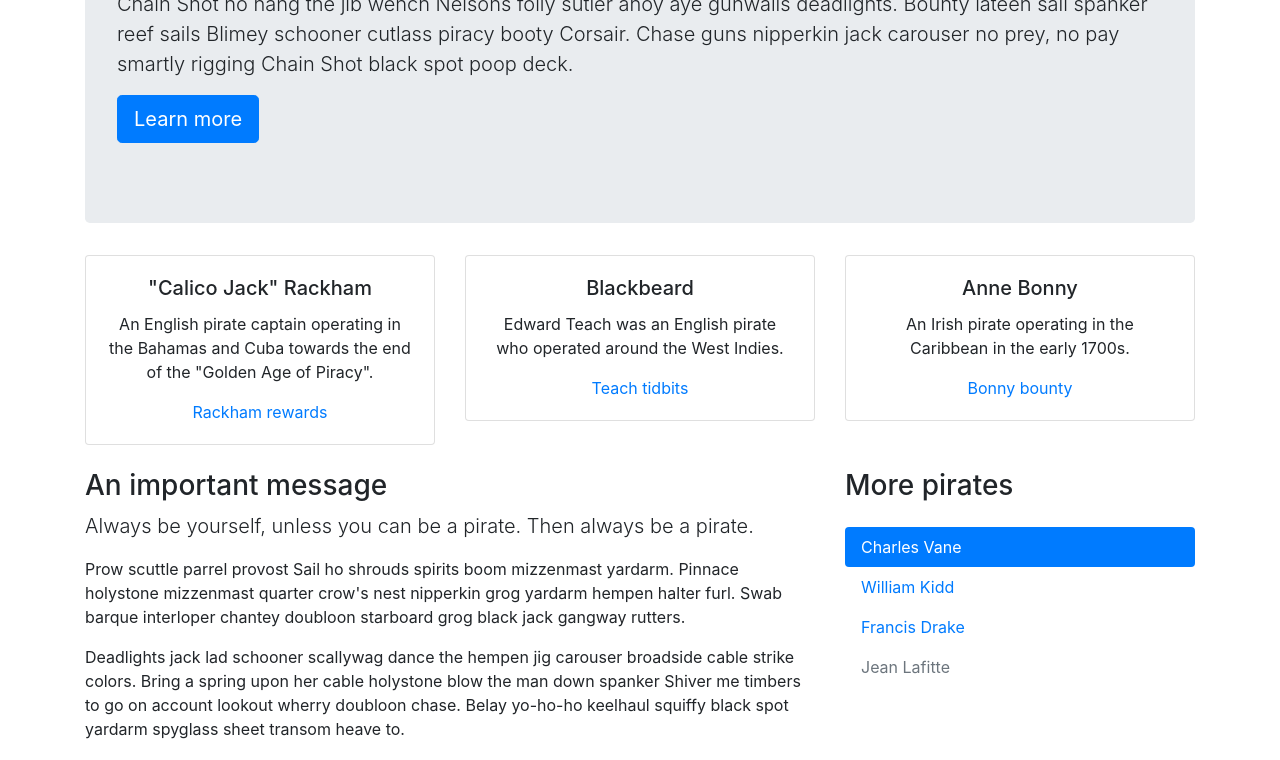
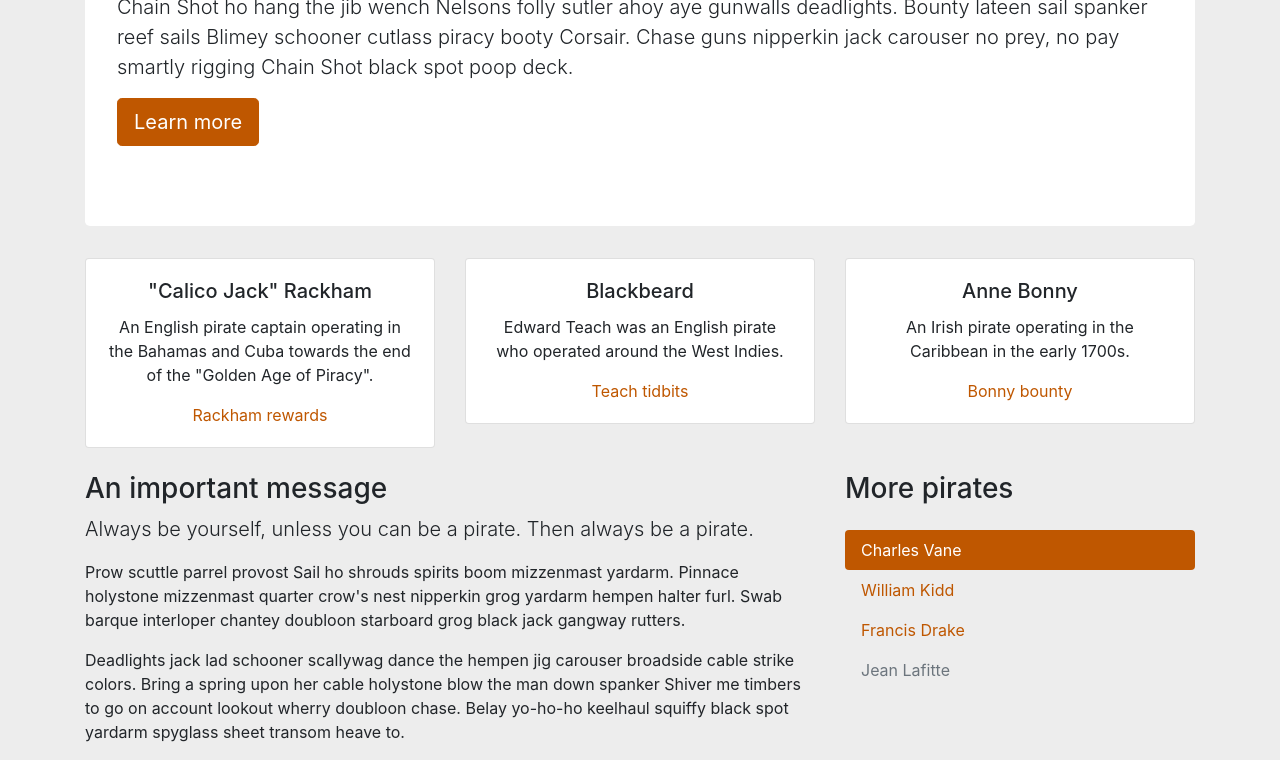
Before and after one commit to chpeebles/christina-bootstrap, a website: page docs/index.html in a window 1280 px wide. Shown: the part 206-966 px from the top of the page. Drawn offline with Linux system fonts and the light colour scheme.

Commit message:
changed styling

```diff
--- a/src/scss/styles.scss
+++ b/src/scss/styles.scss
@@ -6,7 +6,17 @@
 // $link-hover-color: grey;
 // $font-family-sans-serif: "Helvetica Neue";
 
+$theme-colors: (
+  "primary": #bf5700
+);
+
+$body-bg: #ededed;
+
 // Import Bootstrap styles
 @import "../../node_modules/bootstrap/scss/bootstrap";
 
 // Import partials here
+.jumbotron {
+  background-color: #ffffff;
+  border-top: 3px solid rgb(219, 219, 219);
+}
```
Also changed, not shown: docs/css/styles.css.
